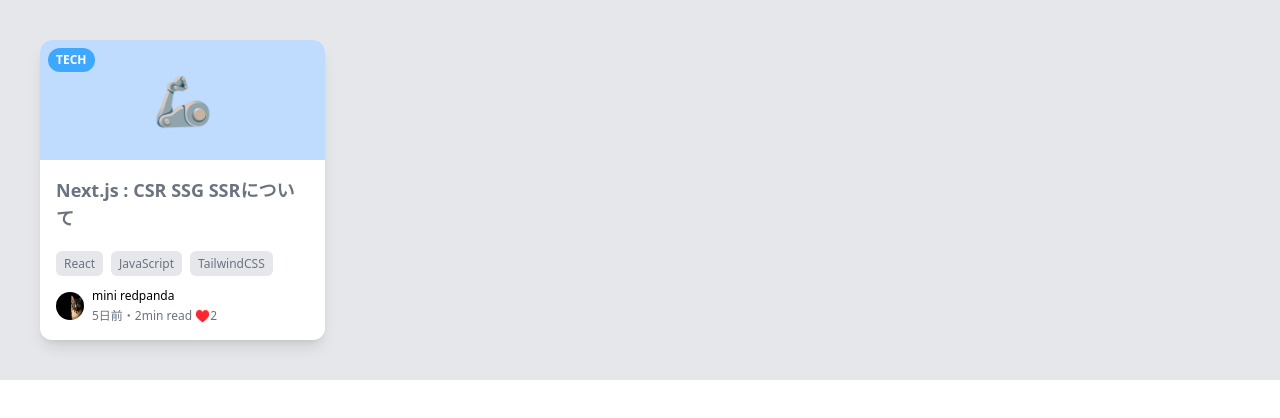
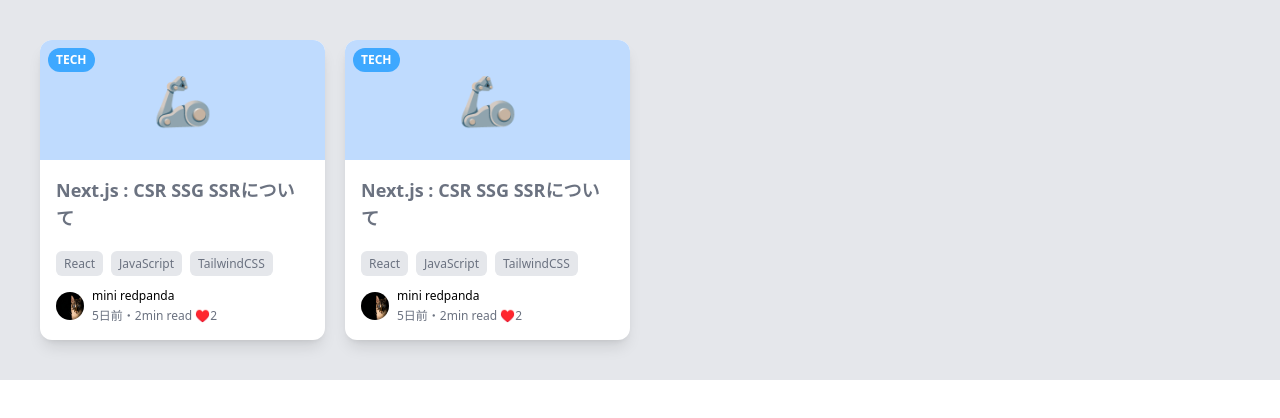
Before and after one commit to copetit/redpanda-nextjs, a Next.js app: page / in a window 1280 px wide. Shown: the top 418 px of the page. Built offline with nearby package versions, Linux system fonts and the light colour scheme.

Commit message:
add card

```diff
--- a/pages/index.tsx
+++ b/pages/index.tsx
@@ -45,6 +45,45 @@
             </div>
           </div>
         </div>
+        <div className="relative overflow-hidden rounded-xl bg-white shadow-lg">
+          <div className="flex justify-center bg-blue-200 ">
+            <a className="absolute top-2 left-2 rounded-3xl bg-[#3ea8ff] py-1 px-2 text-xs font-bold text-white">
+              TECH
+            </a>
+            <div className="p-9 text-5xl">🦾</div>
+          </div>
+          <div className="space-y-4 p-4">
+            <div className="mb-6 text-lg font-bold text-gray-500">
+              Next.js : CSR SSG SSRについて
+            </div>
+            <div className="space-x-2 leading-3">
+              <a className="rounded-md bg-gray-200 py-1 px-2 text-xs font-light text-gray-500">
+                React
+              </a>
+              <a className="rounded-md bg-gray-200 py-1 px-2 text-xs font-light text-gray-500">
+                JavaScript
+              </a>
+              <a className="rounded-md bg-gray-200 py-1 px-2 text-xs font-light text-gray-500">
+                TailwindCSS
+              </a>
+            </div>
+            <div className="flex items-center space-x-2">
+              <Image
+                src="/cat.jpg"
+                width={28}
+                height={28}
+                className="rounded-full"
+                alt="profile"
+              />
+              <div className="space-y-1">
+                <div className="text-xs">mini redpanda</div>
+                <div className="text-xs text-gray-500">
+                  5日前・2min read ♥️2
+                </div>
+              </div>
+            </div>
+          </div>
+        </div>
       </div>
     </div>
   );
```
